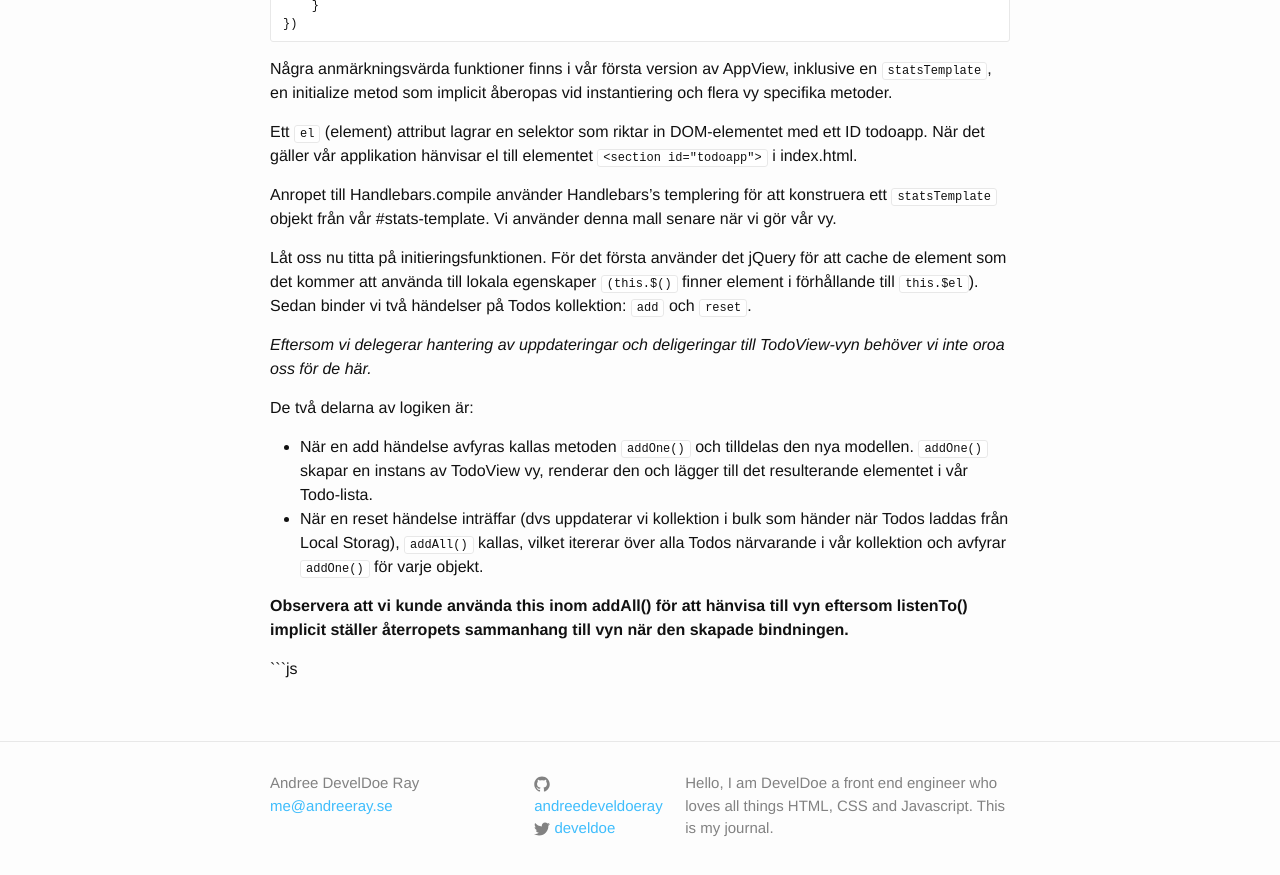
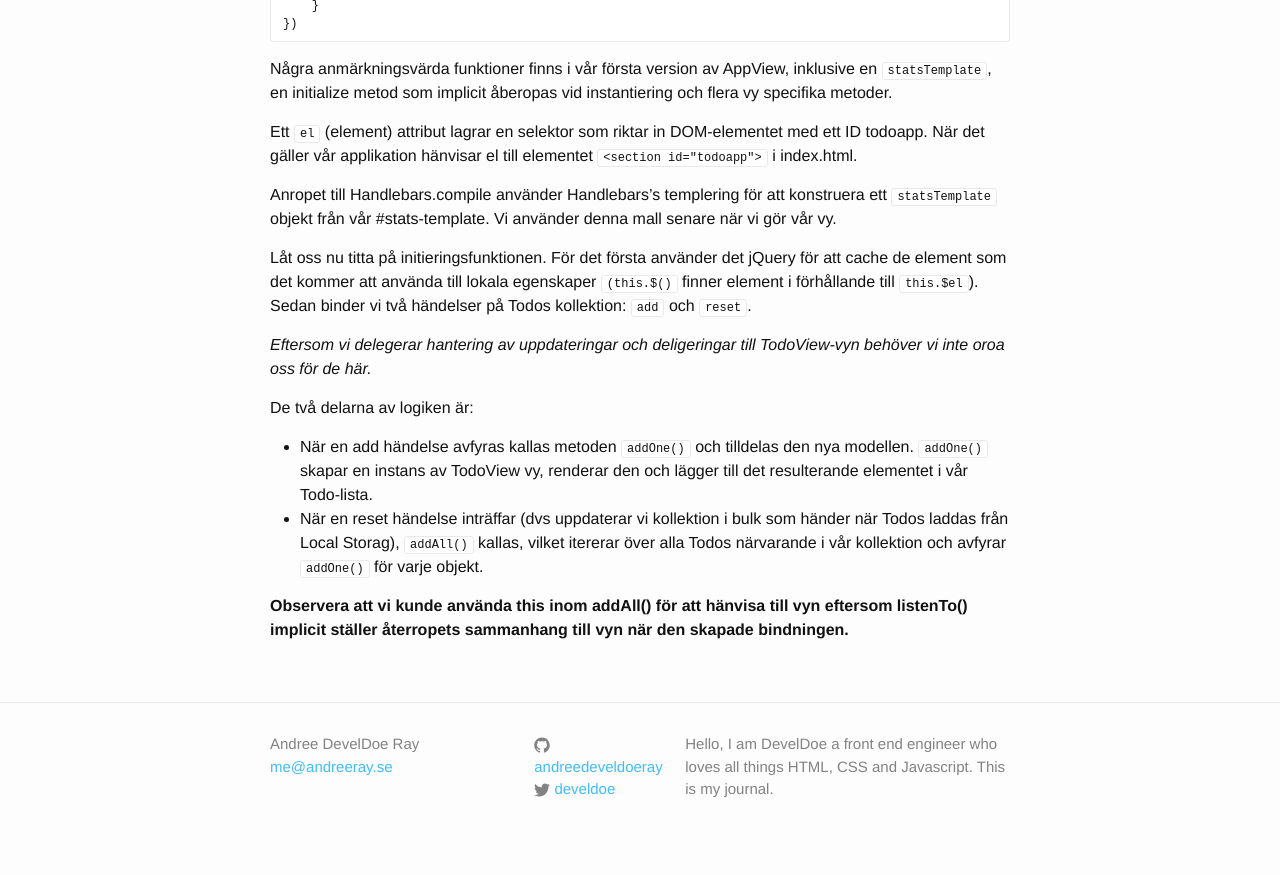
Before and after one commit to develdoe/develdoe.github.io, a Jekyll site: the page built from _posts/2017-11-14-backbone-todos-app.md, in a window 1280 px wide and 900 px high, scrolled down 6059 px. Shown: the top 875 px of the window. Built offline with Jekyll 4.4.1, drawn with Linux system fonts in a browser that asks for light colours.

Commit message:
Update 2017-11-14-backbone-todos-app.md

````diff
--- a/_posts/2017-11-14-backbone-todos-app.md
+++ b/_posts/2017-11-14-backbone-todos-app.md
@@ -296,7 +296,3 @@ De två delarna av logiken är:
 * När en reset händelse inträffar (dvs uppdaterar vi kollektion i bulk som händer när Todos laddas från Local Storag), `addAll()` kallas, vilket itererar över alla Todos närvarande i vår kollektion och avfyrar `addOne()` för varje objekt.
 
 **Observera att vi kunde använda this inom addAll() för att hänvisa till vyn eftersom listenTo() implicit ställer återropets sammanhang till vyn när den skapade bindningen.**
-
-
-
-```js
````
